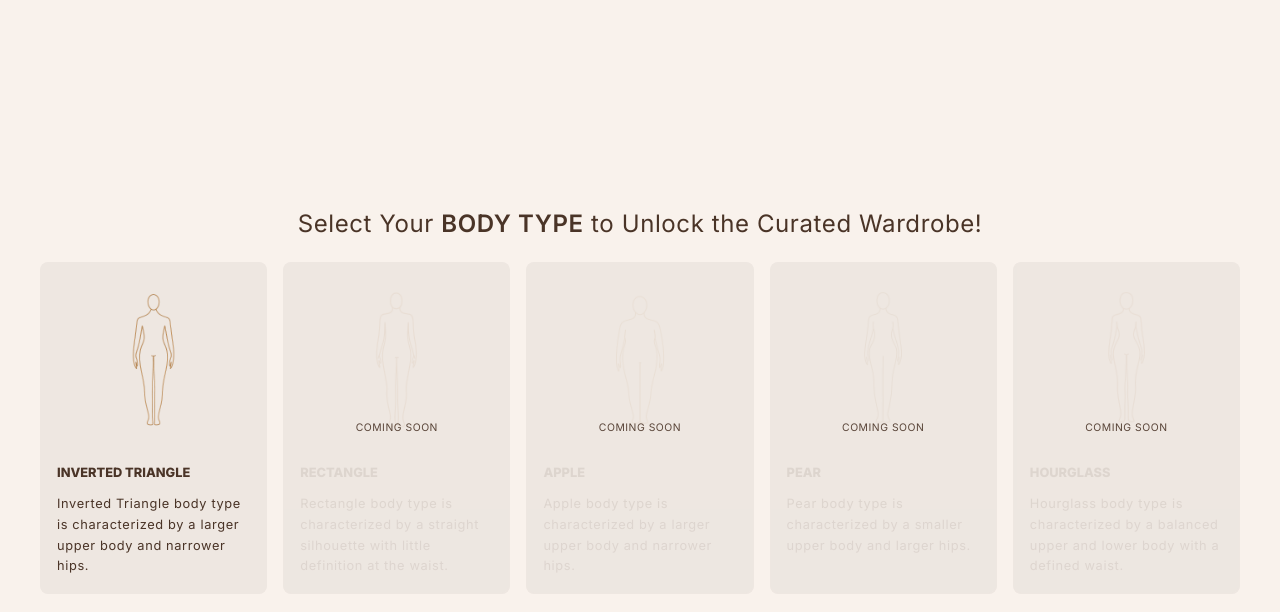
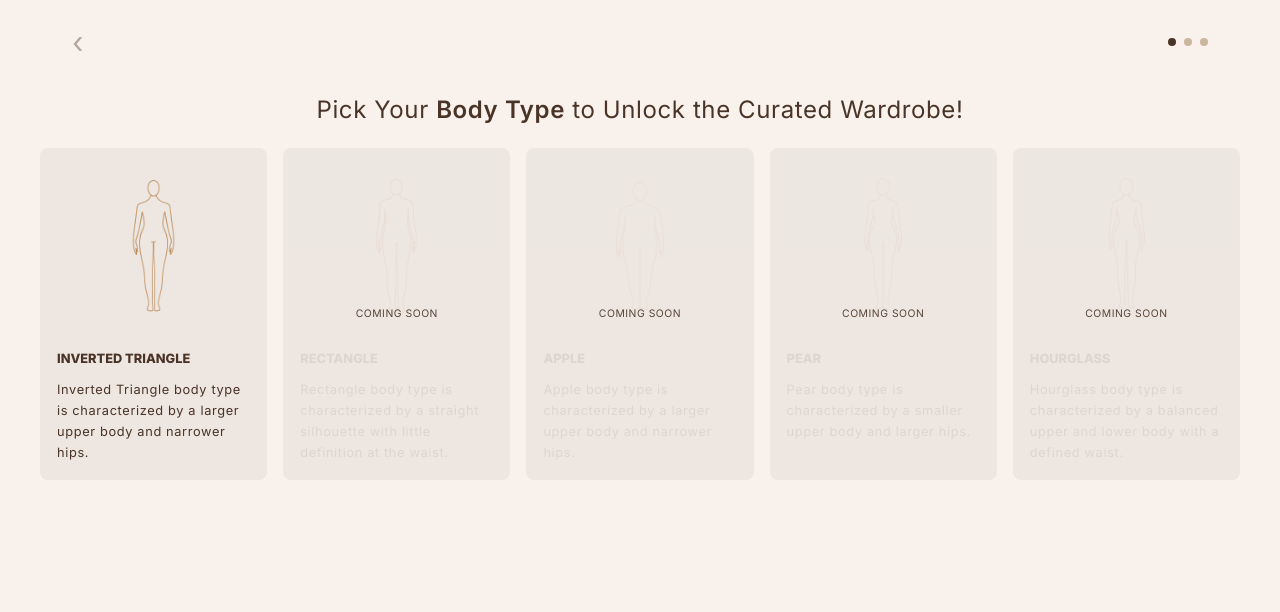
Before and after one commit to fatimahayuni/capsulify-aug2025, a Next.js app: page /onboarding in a window 1280 px wide. Shown: the top 612 px of the page. Built offline with nearby package versions, Linux system fonts and the light colour scheme; no server answers; the database is empty.

Commit message:
add nav bar to onboarding page

```diff
--- a/app/onboarding/layout.tsx
+++ b/app/onboarding/layout.tsx
@@ -1,7 +1,7 @@
 export default function OnboardingLayout({
-  children,
+	children,
 }: Readonly<{
-  children: React.ReactNode;
+	children: React.ReactNode
 }>) {
-  return <div>{children}</div>;
+	return <div>{children}</div>
 }
--- a/app/onboarding/page.tsx
+++ b/app/onboarding/page.tsx
@@ -4,7 +4,6 @@ import { useState } from 'react'
 import { useRouter } from 'next/navigation'
 import { BODY_TYPES } from '../constants'
 import { getBodyTypeDescription, getOutfits } from '../constants/utils'
-import { FaInfoCircle } from 'react-icons/fa'
 import { updateUserBodyType } from '../lib/actions/user.actions'
 import { useAuth } from '@clerk/nextjs'
 
@@ -27,11 +26,15 @@ export default function OnboardingPage() {
 			// Fetch outfits based on wardrobe (mock or real)
 			const generatedOutfits = getOutfits(bodyType as string)
 			setOutfits(generatedOutfits)
-			setStep(5) // Skip to showing outfits
+			setStep(3)
 			return
 		}
 
 		setStep((prev) => prev + 1)
+	}
+
+	const handleBack = () => {
+		if (step > 1) setStep((prev) => prev - 1)
 	}
 
 	const handleSubmit = async () => {
@@ -45,6 +48,26 @@ export default function OnboardingPage() {
 
 	return (
 		<div>
+			{/* Top Nav with Back Button and Progress Dots */}
+			<nav className='flex items-center justify-between px-6 pt-6 md:mx-12'>
+				<button
+					className='text-accent text-3xl focus:outline-none disabled:opacity-40 cursor-pointer'
+					onClick={handleBack}
+					disabled={step === 1}
+					aria-label='Go back'
+				>
+					&#x2039;
+				</button>
+				<div className='flex items-center space-x-2'>
+					{[1, 2, 3].map((s) => (
+						<span
+							key={s}
+							className={`w-2 h-2 rounded-full inline-block ${step === s ? 'bg-accent' : 'bg-[#cbb6a0]'}`}
+						></span>
+					))}
+				</div>
+			</nav>
+
 			{step === 1 && (
 				<Step1_SelectBodyType
 					bodyType={bodyType}
@@ -59,7 +82,7 @@ export default function OnboardingPage() {
 					handleNext={handleNext}
 				/>
 			)}
-			{step === 5 && (
+			{step === 3 && (
 				<Step3_ShowOutfits
 					outfits={outfits}
 					handleSubmit={handleSubmit}
@@ -72,10 +95,9 @@ export default function OnboardingPage() {
 
 function Step1_SelectBodyType({ bodyType, setBodyType, handleNext }: any) {
 	return (
-		<div className='min-h-screen bg-primary p-8 flex flex-col items-center justify-center'>
+		<div className='bg-primary p-8 flex flex-col items-center justify-center'>
 			<h1 className='text-center text-[1rem] px-8 md:text-[1.5rem] mb-5 text-accent tracking-wide w-full'>
-				Select Your{' '}
-				<span className='font-semibold uppercase'>Body Type</span> to
+				Pick Your <span className='font-semibold'>Body Type</span> to
 				Unlock the Curated Wardrobe!
 			</h1>
 
@@ -137,7 +159,7 @@ function Step2_ShowBodyTypeResults({ bodyType, handleNext }: any) {
 		getBodyTypeDescription(bodyType)
 
 	return (
-		<div className='min-h-screen w-full flex items-center justify-center bg-primary px-4 py-8 sm:px-6 sm:py-12 md:px-12 md:py-20'>
+		<div className='w-full flex items-center justify-center bg-primary px-4 py-8'>
 			<div className='rounded-2xl w-full max-w-[800px] mx-auto p-2'>
 				<p
 					className='text-accent text-[1.25rem] md:text-[1.25rem] font-medium tracking-wide text-left mb-8'
@@ -190,7 +212,7 @@ function Step2_ShowBodyTypeResults({ bodyType, handleNext }: any) {
 	)
 }
 
-function Step3_ShowOutfits({ outfits, handleSubmit, setStep }: any) {
+function Step3_ShowOutfits({ outfits, handleSubmit }: any) {
 	const [currentIndex, setCurrentIndex] = useState(0)
 	const total = outfits.length
 
@@ -208,7 +230,7 @@ function Step3_ShowOutfits({ outfits, handleSubmit, setStep }: any) {
 	}
 
 	return (
-		<div className='min-h-screen bg-primary flex flex-col items-center px-4 py-8'>
+		<div className='bg-primary flex flex-col items-center px-6 pt-2 md:py-0'>
 			{/* Description */}
 			<div className='w-full max-w-md md:max-w-xl text-left md:text-center mb-8'>
 				<span className='text-lg md:text-[1.25rem] font-bold text-accent'>
--- a/app/page.tsx
+++ b/app/page.tsx
@@ -1,71 +1,78 @@
-"use client";
-import { SignedOut, SignInButton, SignUpButton, useAuth } from "@clerk/nextjs";
-import { redirect, useRouter } from "next/navigation";
-import { useEffect } from "react";
-import { getUserByClerkId } from "./lib/actions/user.actions";
-import { BODY_TYPE_ID } from "./constants";
+'use client'
+import { SignedOut, SignInButton, SignUpButton, useAuth } from '@clerk/nextjs'
+import { redirect, useRouter } from 'next/navigation'
+import { useEffect } from 'react'
+import { getUserByClerkId } from './lib/actions/user.actions'
+import { BODY_TYPE_ID } from './constants'
 
 export default function Home() {
-  const router = useRouter();
-  const { isSignedIn, userId: clerkId } = useAuth();
+	const router = useRouter()
+	const { isSignedIn, userId: clerkId } = useAuth()
 
 	useEffect(() => {
 		if (isSignedIn) {
 			const checkOnboarded = async () => {
-        const userExists = sessionStorage.getItem("userId");
+				const userExists = sessionStorage.getItem('userId')
 				if (userExists) {
-          router.push("/inventory");
-          return;
+					router.push('/inventory')
+					return
 				}
 
 				//@ts-ignore
-        const user = await getUserByClerkId(clerkId!);
+				const user = await getUserByClerkId(clerkId!)
 				// store body type in local storage
 				sessionStorage.setItem(
-          "bodyType",
-          BODY_TYPE_ID[user.body_shape_id as keyof typeof BODY_TYPE_ID]
-        );
-        sessionStorage.setItem("userId", user.id);
-        sessionStorage.setItem("clerkId", clerkId!);
+					'bodyType',
+					BODY_TYPE_ID[
+						user.body_shape_id as keyof typeof BODY_TYPE_ID
+					]
+				)
+				sessionStorage.setItem('userId', user.id)
+				sessionStorage.setItem('clerkId', clerkId!)
 
 				if (user.onboarded === 0) {
-          router.push("/onboarding");
+					router.push('/onboarding')
 				}
-        router.push("/inventory");
-      };
-      checkOnboarded();
+				router.push('/inventory')
 			}
-  }, [isSignedIn, router]);
+			checkOnboarded()
+		}
+	}, [isSignedIn, router])
 
 	return (
-    <div className="home-container">
-      <div className="home-content">
-        <div className="logo-content">
+		<div className='home-container'>
+			<div className='home-content'>
+				<div className='logo-content'>
 					<img
-            src={"/assets/images/logo/logo.svg"}
-            alt="Capsulify Logo"
-            className="logo"
+						src={'/assets/images/logo/logo.svg'}
+						alt='Capsulify Logo'
+						className='logo'
 					/>
-          <h1 className="logo-text">CAPSULIFY</h1>
+					<h1 className='logo-text'>CAPSULIFY</h1>
 				</div>
-        <h1 className="home-title">
+				<h1 className='home-title'>
 					Style that attracts what <span>you</span> desire.
 				</h1>
-        <p className="home-subtitle">
-          We'll help you curate a capsule wardrobe designed for your shape - and
-          the next era of your life!
+				<p className='home-subtitle'>
+					We'll help you curate a capsule wardrobe designed for your
+					shape - and the next era of your life!
 				</p>
-        <div className="flex justify-center gap-4">
+				<div className='flex justify-center gap-4'>
 					<SignedOut>
-            <div className="next-button">
-              <SignInButton />
-            </div>
-            <div className="next-button">
-              <SignUpButton />
-            </div>
+						<SignInButton>
+							<button className='cursor-pointer bg-accent text-white font-semibold py-3 px-8 rounded-lg shadow-md min-w-[120px] text-sm tracking-wide transition-all duration-300 hover:opacity-90 hover:-translate-y-0.5'>
+								Log In
+							</button>
+						</SignInButton>
+
+						<SignUpButton>
+							<button className='cursor-pointer bg-accent text-white font-semibold py-3 px-8 rounded-lg shadow-md min-w-[120px] text-sm tracking-wide transition-all duration-300 hover:opacity-90 hover:-translate-y-0.5'>
+								Register
+							</button>
+						</SignUpButton>
 					</SignedOut>
 				</div>
 			</div>
 		</div>
-  );
+	)
 }
```
Also changed, not shown: app/components/Navbar.tsx (+11 -11 lines). Lines whose indentation alone changed are shown as unchanged.
